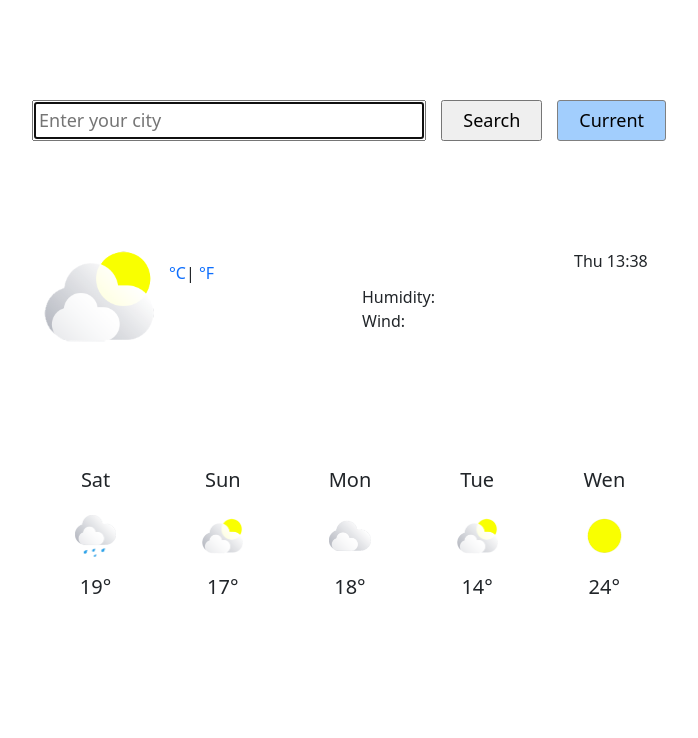
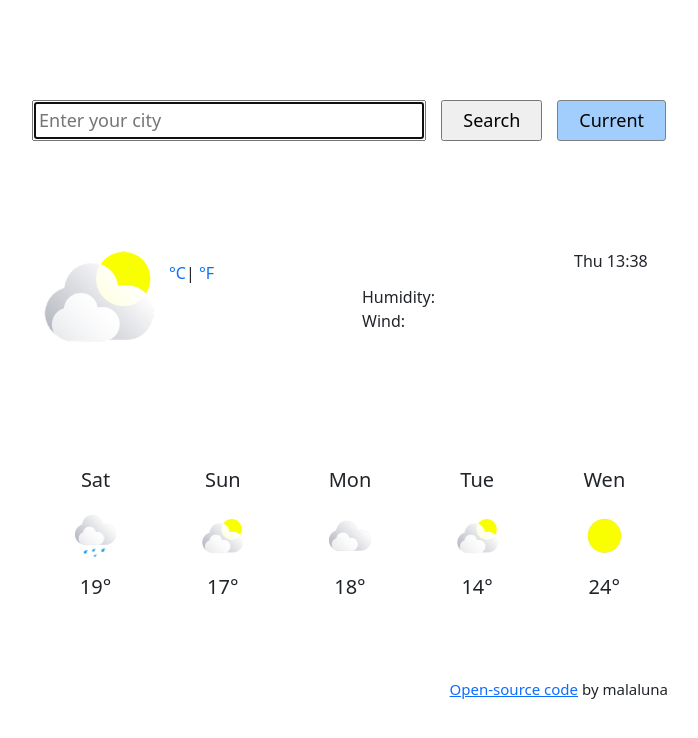
Before and after one commit to amalaluna/my-weather-app, a plain HTML site: page index.html in a window 1280 px wide. Shown: the whole page, without its empty margins (290-988 px from the left). Drawn offline with nearby package versions, Linux system fonts and the light colour scheme.

Commit message:
Added footer and link to open-source

```diff
--- a/index.html
+++ b/index.html
@@ -128,6 +128,14 @@
           </div>
         </div>
       </div>
+      <footer>
+        <p>
+          <a href="https://github.com/amalaluna/my-weather-app"
+            >Open-source code</a
+          >
+          by malaluna
+        </p>
+      </footer>
     </div>
     <script src="src/index.js"></script>
   </body>
--- a/src/styles.css
+++ b/src/styles.css
@@ -6,6 +6,12 @@ img {
   width: 110px;
   float: left;
   margin-right: 15px;
+}
+
+footer {
+  float: right;
+  font-size: 15px;
+  margin-top: 60px;
 }
 
 .units a {
```
